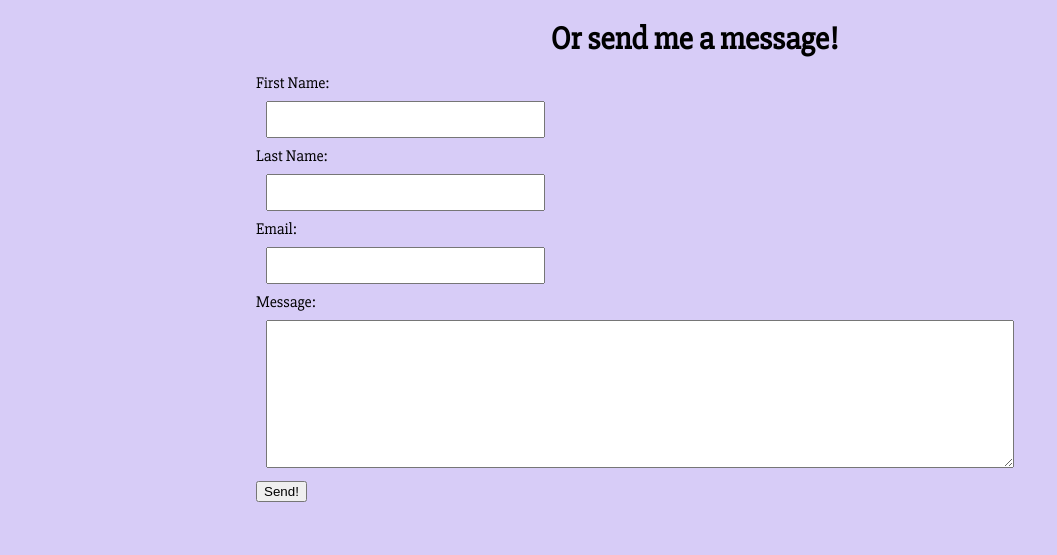
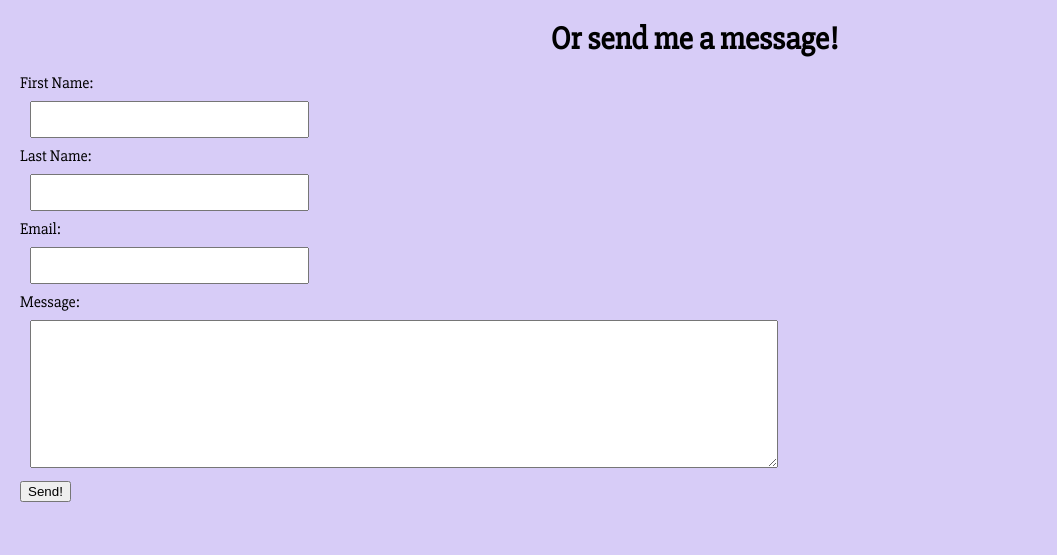
Before and after one commit to jhlauer/portfolio-project, a plain HTML site: page contact.html in a window 1280 px wide. Shown: the part 1061-1616 px from the top of the page, without its empty margins (0-1057 px from the left). Drawn offline with Linux system fonts and the light colour scheme.

Commit message:
contact fixes

```diff
--- a/contact.html
+++ b/contact.html
@@ -47,6 +47,7 @@
     </head>
     <body>
         <header>
+            <a href="#content" class="skip" tabindex="1">Skip to content</a>
             <div class="smiley"><i aria-label="smiley icon" class="fas fa-grin-stars icon" style="font-size:48px;"></i></div>
             <a href="index.html"><h1>JULIA LAUER</h1></a>
             <h2>Portfolio</h2>
@@ -61,7 +62,6 @@
                         </ul>
                     </nav></div>
             </div>
-            <a href="#content" class="skip">Skip to content</a>
         </header>
         <main id="content">
             <div class="contacthead"><h1>To contact me:</h1></div>
@@ -71,11 +71,11 @@
                     <div class="flex-item button"><a href="https://www.behance.net/juliahlaue101f" target="_blank"><img src="images/behance.png" alt="Bhenace logo" alt="Behance button" width="150" height="150"></a></div>
                 </div>
                 <div class="contactbuttons2">
-                    <iframe alt="calender" lang="en" title="calendar" class="cal" src="https://calendar.google.com/calendar/embed?height=600&amp;wkst=1&amp;bgcolor=%23FFFFFF&amp;src=jhlauer%40umich.edu&amp;color=%231B887A&amp;ctz=America%2FNew_York" style="border-width:0" width="600" height="500"></iframe>
+                    <iframe alt="calender" lang="en" title="calendar" class="cal" src="https://calendar.google.com/calendar/embed?mode=AGENDA&amp;height=600&amp;wkst=1&amp;bgcolor=%23FFFFFF&amp;src=jhlauer%40umich.edu&amp;color=%231B887A&amp;ctz=America%2FNew_York" style="border-width:0" width="600" height="500" frameborder="0" scrolling="no"></iframe>
                 </div>
 
             <div class="contacthead"><h1>Or send me a message!</h1></div>
-            <div class="contactbuttons formdiv">
+            <div class="formdiv">
                 <form method="POST" onsubmit="return checkForm();" class="formdiv">
                     <fieldset>
                             <label for="firstname">First Name:<br/>
--- a/files_css/contact-style.css
+++ b/files_css/contact-style.css
@@ -31,4 +31,10 @@
 
 .formdiv {
     margin-bottom: 50px;
+    position: relative;
+    /* display: flex; */
+    justify-content: center;
+    align-items: center;
+    margin-left: 10px;
+    margin-right: 10px;
 }
```
Also changed, not shown: graphicdesign.html (+1 -1 lines), index.html (+1 -1 lines), photography.html (+1 -1 lines).
